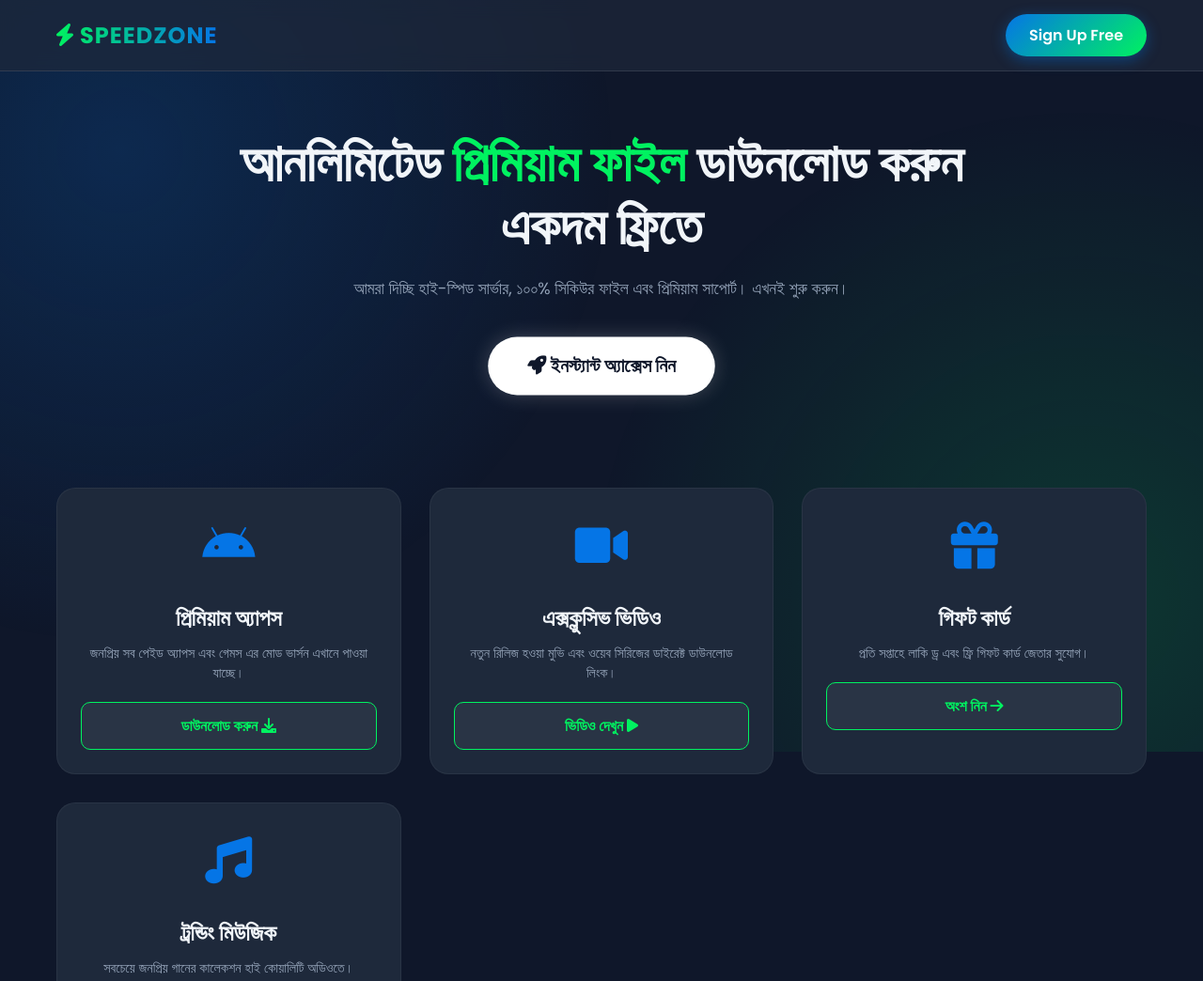
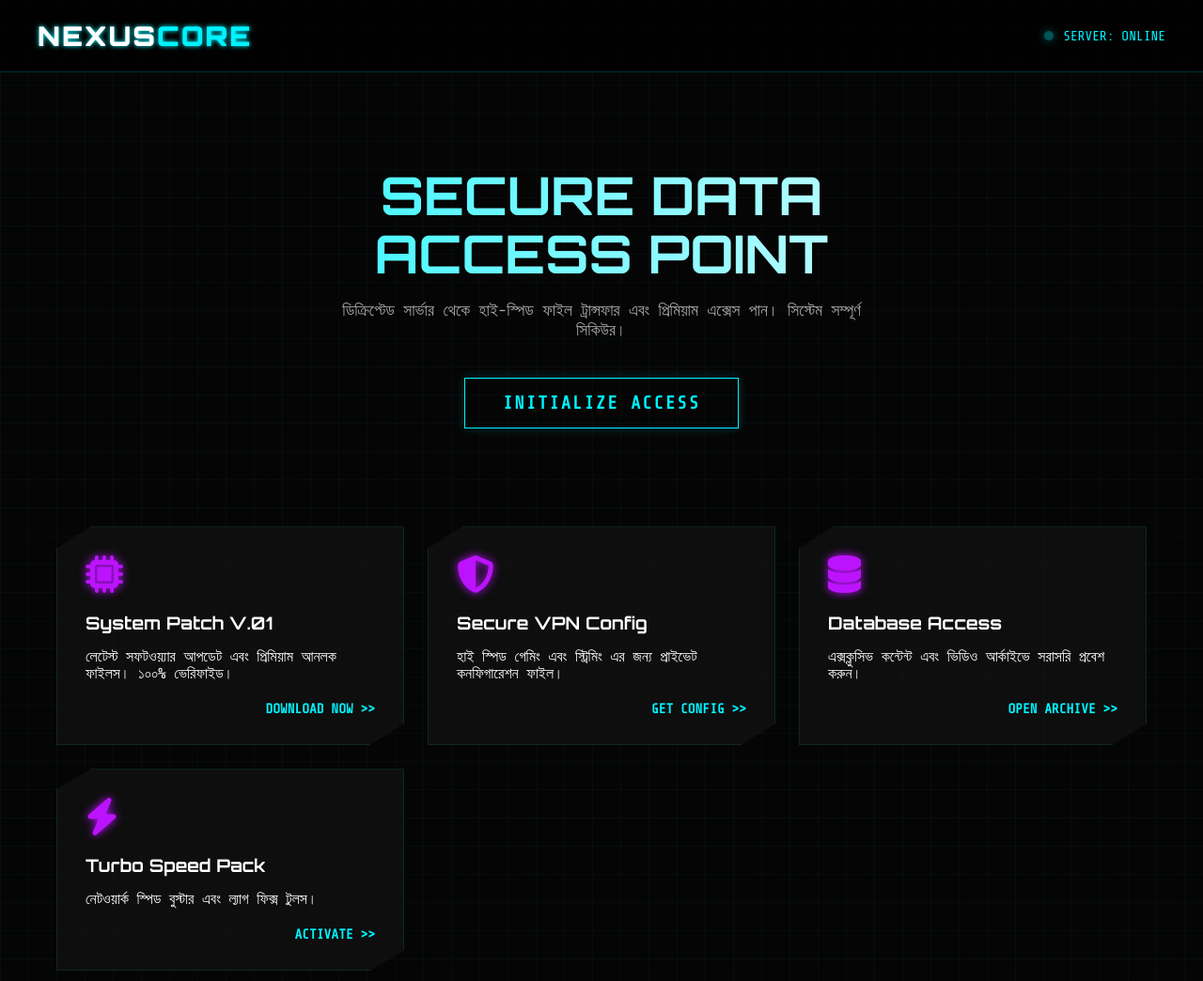
Before and after one commit to RaterTarabot/Link-generate, a plain HTML site: page index.html in a window 1280 px wide. Shown: the top 1044 px of the page at 94% size. Drawn offline with nearby package versions, Linux system fonts and the light colour scheme.

Commit message:
Add files via upload

```diff
--- a/index.html
+++ b/index.html
@@ -3,223 +3,201 @@
 <head>
     <meta charset="UTF-8">
     <meta name="viewport" content="width=device-width, initial-scale=1.0">
-    <title>𝐑𝐀𝐓𝐄𝐑 𝐓𝐀𝐑𝐀 — Premium Zone 🚷</title>
-    <!-- Google Fonts -->
-    <link href="https://fonts.googleapis.com/css2?family=Poppins:wght@300;400;600;700&display=swap" rel="stylesheet">
-    <!-- Font Awesome for Icons -->
-    <link rel="stylesheet" href="https://cdnjs.cloudflare.com/ajax/libs/font-awesome/6.0.0/css/all.min.css">
+    <title>CYBER_CLOUD | Premium Access</title>
+
+    <!-- Google Fonts for High-Tech Look -->
+    <link href="https://fonts.googleapis.com/css2?family=Orbitron:wght@400;700;900&family=Share+Tech+Mono&display=swap" rel="stylesheet">
+    <!-- Font Awesome -->
+    <link rel="stylesheet" href="https://cdnjs.cloudflare.com/ajax/libs/font-awesome/6.4.0/css/all.min.css">
 
     <style>
-        /* --- Ultra Pro Max CSS --- */
+        /* --- ULTRA TECH PREMIUM CSS --- */
         :root {
-            --primary: #00f260;
-            --secondary: #0575E6;
-            --dark-bg: #0f172a;
-            --card-bg: #1e293b;
-            --text-color: #f1f5f9;
+            --neon-blue: #00f3ff;
+            --neon-pink: #bc13fe;
+            --dark-bg: #050505;
+            --glass-bg: rgba(20, 20, 20, 0.8);
+            --border-glow: 0 0 10px rgba(0, 243, 255, 0.5);
         }
 
         * {
             margin: 0;
             padding: 0;
             box-sizing: border-box;
-            font-family: 'Poppins', sans-serif;
         }
 
         body {
             background-color: var(--dark-bg);
-            color: var(--text-color);
+            color: #fff;
+            font-family: 'Share Tech Mono', monospace;
             overflow-x: hidden;
+            background-image:
+                linear-gradient(rgba(0, 243, 255, 0.03) 1px, transparent 1px),
+                linear-gradient(90deg, rgba(0, 243, 255, 0.03) 1px, transparent 1px);
+            background-size: 30px 30px;
         }
 
-        /* Animated Background */
-        body::before {
-            content: '';
-            position: fixed;
-            top: 0;
-            left: 0;
-            width: 100%;
-            height: 100%;
-            background: radial-gradient(circle at 10% 20%, rgba(5, 117, 230, 0.2) 0%, transparent 40%),
-                        radial-gradient(circle at 90% 80%, rgba(0, 242, 96, 0.15) 0%, transparent 40%);
-            z-index: -1;
-        }
-
-        /* Glassmorphism Header */
+        /* Glitch Logo Effect */
         header {
-            background: rgba(30, 41, 59, 0.7);
-            backdrop-filter: blur(10px);
-            position: fixed;
-            width: 100%;
-            top: 0;
-            z-index: 1000;
-            border-bottom: 1px solid rgba(255, 255, 255, 0.1);
-            padding: 15px 0;
-        }
-
-        .navbar {
-            max-width: 1200px;
-            margin: 0 auto;
             display: flex;
             justify-content: space-between;
             align-items: center;
-            padding: 0 20px;
+            padding: 20px 40px;
+            border-bottom: 1px solid rgba(0, 243, 255, 0.2);
+            background: rgba(0,0,0,0.7);
+            backdrop-filter: blur(5px);
+            position: sticky;
+            top: 0;
+            z-index: 100;
         }
 
         .logo {
-            font-size: 24px;
-            font-weight: 700;
-            background: linear-gradient(to right, var(--primary), var(--secondary));
-            -webkit-background-clip: text;
-            -webkit-text-fill-color: transparent;
+            font-family: 'Orbitron', sans-serif;
+            font-size: 1.8rem;
+            font-weight: 900;
+            color: #fff;
             text-transform: uppercase;
-            letter-spacing: 1px;
+            letter-spacing: 2px;
+            text-shadow: 0 0 5px var(--neon-blue);
         }
 
-        .nav-btn {
-            background: linear-gradient(135deg, var(--secondary), var(--primary));
-            color: white;
-            padding: 10px 25px;
-            border-radius: 30px;
-            text-decoration: none;
-            font-weight: 600;
-            box-shadow: 0 4px 15px rgba(5, 117, 230, 0.4);
-            transition: transform 0.3s;
+        .status {
+            display: flex;
+            align-items: center;
+            gap: 10px;
+            color: var(--neon-blue);
+            font-size: 0.9rem;
         }
 
-        .nav-btn:hover {
-            transform: translateY(-2px);
+        .status-dot {
+            width: 10px;
+            height: 10px;
+            background: var(--neon-blue);
+            border-radius: 50%;
+            box-shadow: 0 0 10px var(--neon-blue);
+            animation: blink 1.5s infinite;
         }
 
         /* Hero Section */
         .hero {
-            padding: 140px 20px 80px;
             text-align: center;
-            max-width: 900px;
-            margin: 0 auto;
+            padding: 100px 20px 60px;
+            position: relative;
         }
 
         .hero h1 {
+            font-family: 'Orbitron', sans-serif;
             font-size: 3.5rem;
-            line-height: 1.2;
+            line-height: 1.1;
             margin-bottom: 20px;
-            font-weight: 700;
-        }
-
-        .hero span {
-            color: var(--primary);
+            background: linear-gradient(to right, var(--neon-blue), #fff);
+            -webkit-background-clip: text;
+            -webkit-text-fill-color: transparent;
         }
 
         .hero p {
+            color: #aaa;
+            max-width: 600px;
+            margin: 0 auto 40px;
             font-size: 1.1rem;
-            color: #94a3b8;
-            margin-bottom: 40px;
         }
 
-        .cta-button {
+        /* Cyber Button */
+        .cyber-btn {
+            position: relative;
             display: inline-block;
             padding: 15px 40px;
-            background: white;
-            color: var(--dark-bg);
+            color: var(--neon-blue);
+            text-decoration: none;
+            text-transform: uppercase;
+            font-weight: bold;
             font-size: 1.2rem;
-            font-weight: bold;
-            border-radius: 50px;
-            text-decoration: none;
-            transition: 0.3s;
-            box-shadow: 0 0 20px rgba(255, 255, 255, 0.2);
-            animation: pulse 2s infinite;
+            letter-spacing: 2px;
+            overflow: hidden;
+            transition: 0.5s;
+            background: transparent;
+            border: 1px solid var(--neon-blue);
+            box-shadow: 0 0 10px rgba(0, 243, 255, 0.2);
         }
 
-        .cta-button:hover {
-            background: var(--primary);
-            color: white;
-            box-shadow: 0 0 30px rgba(0, 242, 96, 0.6);
+        .cyber-btn:hover {
+            background: var(--neon-blue);
+            color: #000;
+            box-shadow: 0 0 20px var(--neon-blue), 0 0 50px var(--neon-blue);
         }
 
-        /* Cards Container */
-        .container {
+        /* Grid System */
+        .grid-container {
             max-width: 1200px;
             margin: 0 auto;
-            padding: 20px;
             display: grid;
             grid-template-columns: repeat(auto-fit, minmax(300px, 1fr));
-            gap: 30px;
-            margin-bottom: 60px;
+            gap: 25px;
+            padding: 40px 20px;
         }
 
-        .card {
-            background: var(--card-bg);
-            border: 1px solid rgba(255, 255, 255, 0.05);
-            border-radius: 20px;
-            padding: 25px;
-            text-align: center;
-            transition: 0.4s;
+        .tech-card {
+            background: rgba(20, 20, 20, 0.6);
+            border: 1px solid rgba(0, 243, 255, 0.1);
+            padding: 30px;
             position: relative;
-            overflow: hidden;
+            transition: 0.3s;
+            clip-path: polygon(10% 0, 100% 0, 100% 90%, 90% 100%, 0 100%, 0 10%);
         }
 
-        .card:hover {
-            transform: translateY(-10px);
-            box-shadow: 0 10px 30px rgba(0, 0, 0, 0.3);
-            border-color: var(--primary);
+        .tech-card:hover {
+            transform: translateY(-5px);
+            border-color: var(--neon-blue);
+            box-shadow: inset 0 0 20px rgba(0, 243, 255, 0.1);
         }
 
-        .card-icon {
-            font-size: 50px;
-            margin-bottom: 20px;
-            color: var(--secondary);
+        .tech-card h3 {
+            font-family: 'Orbitron', sans-serif;
+            margin-bottom: 15px;
+            color: #fff;
         }
 
-        .card h3 {
-            margin-bottom: 10px;
-            font-size: 1.5rem;
+        .tech-card i {
+            font-size: 2.5rem;
+            margin-bottom: 20px;
+            color: var(--neon-pink);
+            text-shadow: 0 0 10px var(--neon-pink);
         }
 
-        .card p {
-            color: #94a3b8;
-            margin-bottom: 20px;
+        .card-action {
+            margin-top: 20px;
+            display: block;
+            text-align: right;
+            color: var(--neon-blue);
+            font-weight: bold;
+            text-decoration: none;
             font-size: 0.9rem;
         }
 
-        .download-btn {
-            display: block;
-            width: 100%;
-            padding: 12px;
-            background: rgba(255, 255, 255, 0.05);
-            color: var(--primary);
-            text-decoration: none;
-            border: 1px solid var(--primary);
-            border-radius: 10px;
-            font-weight: 600;
-            transition: 0.3s;
-        }
-
-        .download-btn:hover {
-            background: var(--primary);
-            color: var(--dark-bg);
+        .card-action:hover {
+            text-decoration: underline;
         }
 
         /* Footer */
         footer {
-            background: #020617;
+            border-top: 1px solid rgba(255, 255, 255, 0.1);
             text-align: center;
-            padding: 40px 20px;
-            color: #64748b;
-            border-top: 1px solid rgba(255, 255, 255, 0.05);
+            padding: 30px;
+            margin-top: 50px;
+            background: #000;
+            color: #555;
+            font-size: 0.8rem;
         }
 
         /* Animations */
-        @keyframes pulse {
-            0% { transform: scale(1); }
-            50% { transform: scale(1.05); }
-            100% { transform: scale(1); }
+        @keyframes blink {
+            0%, 100% { opacity: 1; }
+            50% { opacity: 0.3; }
         }
 
-        /* Mobile Responsive Tweaks */
         @media (max-width: 768px) {
             .hero h1 { font-size: 2.2rem; }
-            .navbar { padding: 0 15px; }
-            .container { grid-template-columns: 1fr; }
+            .grid-container { grid-template-columns: 1fr; }
         }
     </style>
 </head>
@@ -227,63 +205,68 @@
 
     <!-- Header -->
     <header>
-        <div class="navbar">
-            <div class="logo"><i class="fas fa-bolt"></i> SpeedZone</div>
-            <a href="#" class="nav-btn">Sign Up Free</a>
+        <div class="logo">NEXUS<span style="color:var(--neon-blue)">CORE</span></div>
+        <div class="status">
+            <div class="status-dot"></div>
+            SERVER: ONLINE
         </div>
     </header>
 
-    <!-- Hero Section -->
+    <!-- Main Hero -->
     <section class="hero">
-        <h1>আনলিমিটেড <span>প্রিমিয়াম ফাইল</span> ডাউনলোড করুন একদম ফ্রিতে</h1>
-        <p>আমরা দিচ্ছি হাই-স্পিড সার্ভার, ১০০% সিকিউর ফাইল এবং প্রিমিয়াম সাপোর্ট। এখনই শুরু করুন।</p>
-        <a href="#" class="cta-button"><i class="fas fa-rocket"></i> ইনস্ট্যান্ট অ্যাক্সেস নিন</a>
+        <h1>SECURE DATA <br> <span style="color: var(--neon-pink);">ACCESS POINT</span></h1>
+        <p>ডিক্রিপ্টেড সার্ভার থেকে হাই-স্পিড ফাইল ট্রান্সফার এবং প্রিমিয়াম এক্সেস পান। সিস্টেম সম্পূর্ণ সিকিউর।</p>
+
+        <!-- Main CTA Button -->
+        <a href="#" class="cyber-btn">INITIALIZE ACCESS</a>
     </section>
 
-    <!-- Content Cards (User Interaction Zone) -->
-    <div class="container">
+    <!-- Content Grid -->
+    <div class="grid-container">
 
-        <!-- Card 1 -->
-        <div class="card">
-            <div class="card-icon"><i class="fab fa-android"></i></div>
-            <h3>প্রিমিয়াম অ্যাপস</h3>
-            <p>জনপ্রিয় সব পেইড অ্যাপস এবং গেমস এর মোড ভার্সন এখানে পাওয়া যাচ্ছে।</p>
-            <a href="#" class="download-btn">ডাউনলোড করুন <i class="fas fa-download"></i></a>
+        <!-- Item 1 -->
+        <div class="tech-card">
+            <i class="fas fa-microchip"></i>
+            <h3>System Patch V.01</h3>
+            <p>লেটেস্ট সফটওয়্যার আপডেট এবং প্রিমিয়াম আনলক ফাইলস। ১০০% ভেরিফাইড।</p>
+            <a href="#" class="card-action">DOWNLOAD NOW >></a>
         </div>
 
-        <!-- Card 2 -->
-        <div class="card">
-            <div class="card-icon"><i class="fas fa-video"></i></div>
-            <h3>এক্সক্লুসিভ ভিডিও</h3>
-            <p>নতুন রিলিজ হওয়া মুভি এবং ওয়েব সিরিজের ডাইরেক্ট ডাউনলোড লিংক।</p>
-            <a href="#" class="download-btn">ভিডিও দেখুন <i class="fas fa-play"></i></a>
+        <!-- Item 2 -->
+        <div class="tech-card">
+            <i class="fas fa-shield-halved"></i>
+            <h3>Secure VPN Config</h3>
+            <p>হাই স্পিড গেমিং এবং স্ট্রিমিং এর জন্য প্রাইভেট কনফিগারেশন ফাইল।</p>
+            <a href="#" class="card-action">GET CONFIG >></a>
         </div>
 
-        <!-- Card 3 -->
-        <div class="card">
-            <div class="card-icon"><i class="fas fa-gift"></i></div>
-            <h3>গিফট কার্ড</h3>
-            <p>প্রতি সপ্তাহে লাকি ড্র এবং ফ্রি গিফট কার্ড জেতার সুযোগ।</p>
-            <a href="#" class="download-btn">অংশ নিন <i class="fas fa-arrow-right"></i></a>
+        <!-- Item 3 -->
+        <div class="tech-card">
+            <i class="fas fa-database"></i>
+            <h3>Database Access</h3>
+            <p>এক্সক্লুসিভ কন্টেন্ট এবং ভিডিও আর্কাইভে সরাসরি প্রবেশ করুন।</p>
+            <a href="#" class="card-action">OPEN ARCHIVE >></a>
         </div>
 
-        <!-- Card 4 -->
-        <div class="card">
-            <div class="card-icon"><i class="fas fa-music"></i></div>
-            <h3>ট্রন্ডিং মিউজিক</h3>
-            <p>সবচেয়ে জনপ্রিয় গানের কালেকশন হাই কোয়ালিটি অডিওতে।</p>
-            <a href="#" class="download-btn">শুনুন <i class="fas fa-headphones"></i></a>
+        <!-- Item 4 -->
+        <div class="tech-card">
+            <i class="fas fa-bolt"></i>
+            <h3>Turbo Speed Pack</h3>
+            <p>নেটওয়ার্ক স্পিড বুস্টার এবং ল্যাগ ফিক্স টুলস।</p>
+            <a href="#" class="card-action">ACTIVATE >></a>
         </div>
 
     </div>
 
-    <!-- Footer -->
+    <!-- Terminal Effect Footer -->
     <footer>
-        <p>&copy; 2024 SpeedZone Premium. All Rights Reserved.</p>
-        <p style="font-size: 0.8rem; margin-top: 10px;">Terms of Service | Privacy Policy</p>
+        <p>SYSTEM ID: 10265360 | PROTOCOL: SECURE</p>
+        <p>&copy; 2024 NEXUS INC. ALL SYSTEMS OPERATIONAL.</p>
     </footer>
 
-    <!-- SDK Script (Unchanged) -->
+    <!-- ============================================== -->
+    <!-- YOUR SDK CODE INSERTED EXACTLY AS REQUESTED -->
+    <!-- ============================================== -->
     <script src='//libtl.com/sdk.js' data-zone='10265360' data-sdk='show_10265360'></script>
 
 </body>
```
